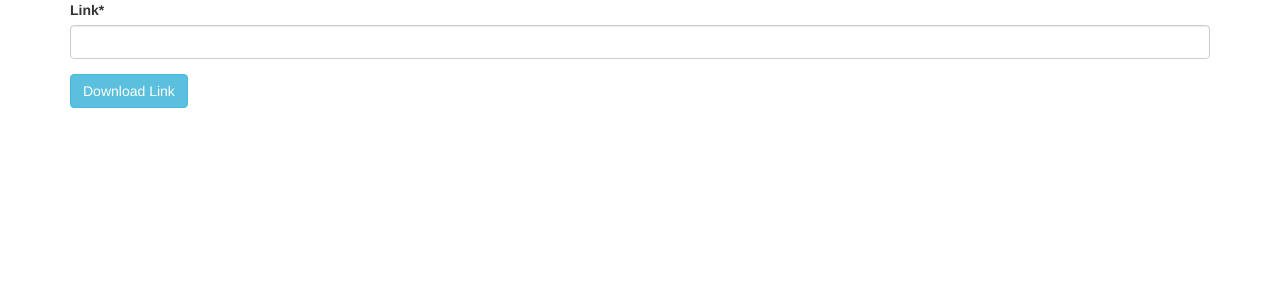
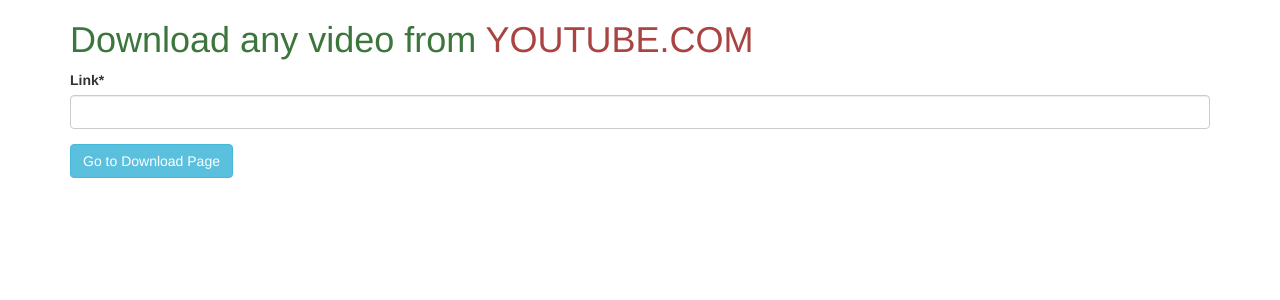
Before and after one commit to nadyrbek97/converter, a Django app: page / in a window 1280 px wide. Shown: the top 300 px of the page. Run offline with Django 3.2, Linux system fonts and the light colour scheme; some libraries are stand-ins or nearby versions.

Commit message:
change front-end part

```diff
--- a/youtube/templates/youtube/home.html
+++ b/youtube/templates/youtube/home.html
@@ -3,16 +3,17 @@
 <html lang="en">
 <head>
     <meta charset="UTF-8">
-    <title>Title</title>
+    <title>Youtube Downloader</title>
     <link rel="stylesheet" href="https://stackpath.bootstrapcdn.com/bootstrap/3.4.1/css/bootstrap.min.css">
 </head>
 <body>
 
     <div class="container">
+        <h1 class="text-success">Download any video from <span class="text-danger">YOUTUBE.COM</span></h1>
         <form method="post" class="form">
             {% csrf_token %}
             {{ form|crispy }}
-            <button class="btn btn-info">Download Link</button>
+            <button class="btn btn-info">Go to Download Page</button>
         </form>
     </div>
 
```
